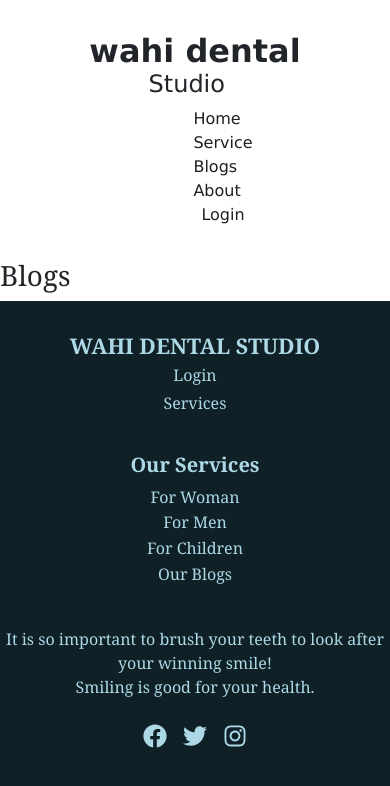
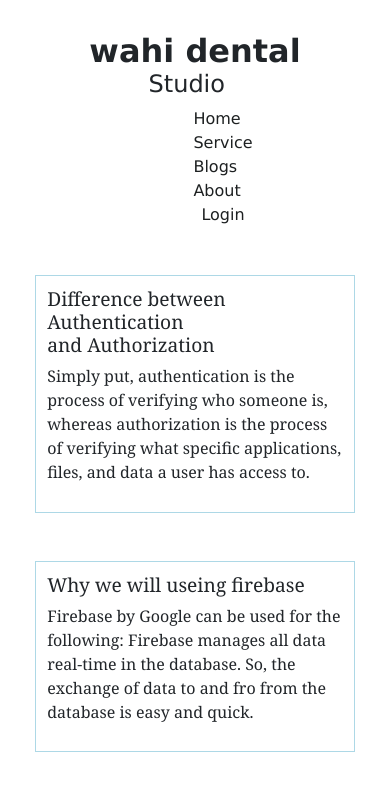
Before and after one commit to borhansahed/wahi-dental, a React (Create React App) app: page /blogs in a window 390 px wide. Shown: the top 786 px of the page. Built offline with nearby package versions, Linux system fonts and the light colour scheme; no server answers.

Commit message:
blogs part done

```diff
--- a/src/Blogs/Blogs.css
+++ b/src/Blogs/Blogs.css
@@ -0,0 +1,20 @@
+.blogs-card{
+    width: 29rem;
+    margin: 3rem auto;
+    padding: 0.7rem;
+    border: 1px solid lightblue;
+
+}
+ @media screen and (max-width:668px) {
+
+    .blogs-card{
+        width: 20rem;
+
+    }
+
+    .blogs-card h3{
+        font-size: 1.2rem;
+
+    }
+
+ }
--- a/src/Blogs/Blogs.js
+++ b/src/Blogs/Blogs.js
@@ -1,9 +1,21 @@
 import React from 'react';
+import './Blogs.css'
 
 const Blogs = () => {
     return (
         <div>
-           <h1>Blogs</h1>
+           <div className='blogs-card'>
+               <h3>Difference between Authentication <br /> and Authorization</h3>
+               <p> Simply put, authentication is the process of verifying who someone is, whereas authorization is the process of verifying what specific applications, files, and data a user has access to.</p>
+               </div>
+           <div className='blogs-card'>
+               <h3>Why we will useing firebase</h3>
+               <p>Firebase by Google can be used for the following: Firebase manages all data real-time in the database. So, the exchange of data to and fro from the database is easy and quick.</p>
+               </div>
+           <div className='blogs-card'>
+               <h3>What we can do without Authentication in firebase</h3>
+               <p>To use the Firebase Storage we need to authenticate a user via Firebase authentication. The default security rules require users to be authenticated. Firebase Storage is basically a powerful and simple object storage, in which you can store your files easily.</p>
+               </div>
         </div>
     );
 };
--- a/src/Login/Login.js
+++ b/src/Login/Login.js
@@ -6,9 +6,6 @@ import { FcGoogle } from "@react-icons/all-files/fc/FcGoogle";
 import { useSignInWithEmailAndPassword } from 'react-firebase-hooks/auth';
 import auth from '../Firebase-init';
 import SocialLogin from '../SocialLogin/SocialLogin';
-import { ToastContainer, toast } from 'react-toastify';
-
-import 'react-toastify/dist/ReactToastify.css';
 
 const Login = () => {
   const [email , setEmail] = useState('');
```
